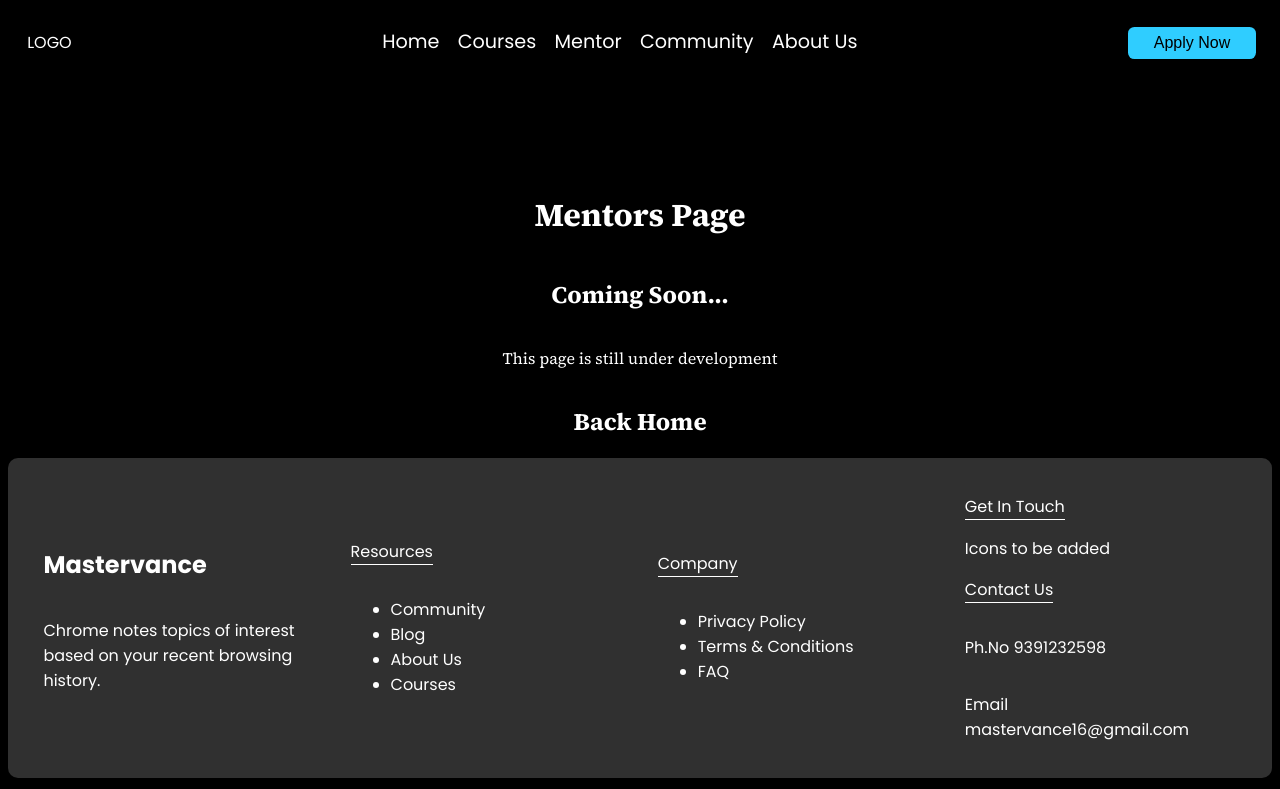
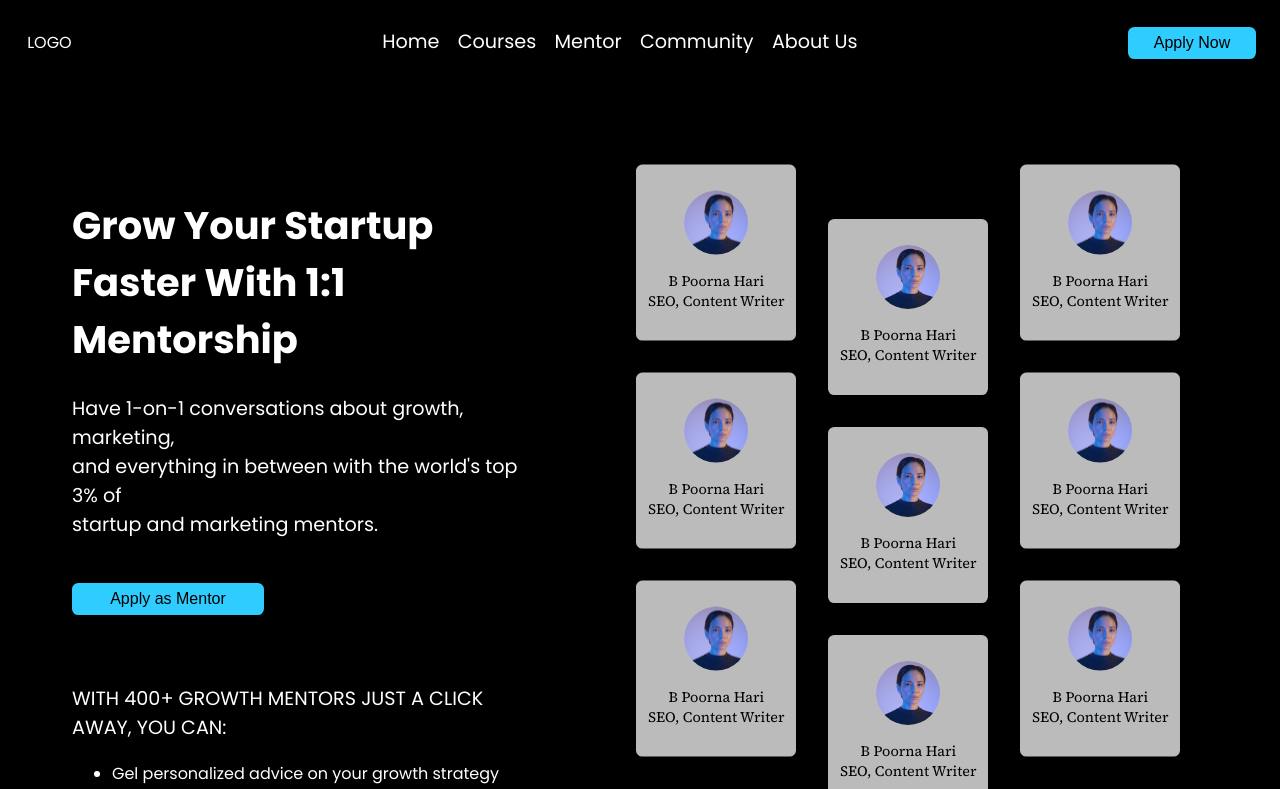
Before and after one commit to Gouripriya09/Future-Mastership, a React (Vite) app in the folder client/: page /mentor in a window 1280 px wide. Shown: the top 789 px of the page. Built offline with nearby package versions, Linux system fonts and the light colour scheme.

Commit message:
added animations to mentor page and finished mentor page outline

```diff
--- a/client/src/components/Course/style.css
+++ b/client/src/components/Course/style.css
@@ -5,9 +5,4 @@
   border-radius: 10px;
   margin: 1rem;
   background: rgb(198, 198, 198);
-  background: linear-gradient(
-    180deg,
-    rgba(198, 198, 198, 1) 85%,
-    rgba(0, 0, 0, 0) 100%
-  );
 }
--- a/client/src/components/Development/UD.css
+++ b/client/src/components/Development/UD.css
@@ -4,4 +4,5 @@
   font-family: "Source Serif 4", serif;
   justify-content: center;
   align-items: center;
+  margin-bottom: 16vh;
 }
--- a/client/src/components/Footer/Footer.jsx
+++ b/client/src/components/Footer/Footer.jsx
@@ -1,9 +1,19 @@
 import React from "react";
 import "./Footer.css";
+import { motion } from "framer-motion";
+import { footerVariant } from "../../utils/helpers";
 
 const Footer = () => {
   return (
-    <div className="footer">
+    <motion.div
+      className="footer"
+      variants={footerVariant}
+      whileInView="animate"
+      initial="initial"
+      viewport={{
+        once: true,
+      }}
+    >
       <div className="fc fc1">
         <h2>Mastervance</h2>
         <p>
@@ -29,14 +39,12 @@ const Footer = () => {
       </div>
       <div className="fc fc4">
         <p className="ul">Get In Touch</p>
-        <div className="icons">
-          Icons to be added
-        </div>
+        <div className="icons">Icons to be added</div>
         <p className="ul">Contact Us</p>
         <p>Ph.No 9391232598</p>
         <p>Email mastervance16@gmail.com</p>
       </div>
-    </div>
+    </motion.div>
   );
 };
 
--- a/client/src/pages/Mentors/Mentor.css
+++ b/client/src/pages/Mentors/Mentor.css
@@ -1,6 +1,59 @@
-.mentor{
-    display: flex;
-    flex-direction: column;
-    align-items: center;
-    justify-content: center;
+.mentor-main {
+  display: flex;
+  height: fit-content;
+  justify-content: center;
+  margin-bottom: 20vh;
 }
+.ls-m {
+  min-width: 35%;
+  padding-left: 4rem;
+  /* border: 1px solid white; */
+}
+.rs-m {
+  min-width: 55%;
+  padding: 1rem;
+  /* border: 1px solid var(--primary); */
+}
+.ls-m h1 {
+  font-size: 2.4rem;
+}
+.ls-m p {
+  font-size: 1.2rem;
+}
+.apply-mentor {
+  min-width: 12rem;
+  min-height: 2rem;
+  padding: 0.4rem;
+}
+.col-m {
+  display: flex;
+  justify-content: center;
+}
+
+.card-m {
+  display: flex;
+  color: var(--dark);
+  flex-direction: column;
+  font-size: 0.9rem;
+  align-items: center;
+  transform: translateY(-2.4rem);
+  margin: 1rem;
+  justify-content: flex-start;
+  border-radius: 0.4rem;
+  background: var(--gray);
+  min-width: 10rem;
+  min-height: 11rem;
+}
+
+.mid {
+  transform: translateY(1rem);
+}
+
+.profile-pic {
+  border-radius: 1000000rem;
+  margin-bottom: 1rem;
+  margin-top: 1.6rem;
+  background-image: url("../../assets/profile.png");
+  min-width: 4rem;
+  min-height: 4rem;
+}
--- a/client/src/pages/Mentors/Mentor.jsx
+++ b/client/src/pages/Mentors/Mentor.jsx
@@ -1,13 +1,147 @@
 import React from "react";
-import UD from "../../components/Development/UD";
+// import UD from "../../components/Development/UD";
 import Navbar from "../../components/Navbar/Navbar";
+import "./Mentor.css";
 import Footer from "../../components/Footer/Footer";
+import { Variant2, fadeAnimationVariants } from "../../utils/helpers";
+import { motion } from "framer-motion";
 
 const Mentor = () => {
   return (
     <div className="mentor light">
       <Navbar></Navbar>
-      <UD name="Mentors" />
+      <div className="mentor-main">
+        <div className="ls-m">
+          <motion.h1
+            variants={Variant2}
+            initial="initial"
+            whileInView="animate"
+            custom={0}
+            viewport={{
+              once: true,
+            }}
+          >
+            Grow Your Startup
+            <br /> Faster With 1:1
+            <br /> Mentorship
+          </motion.h1>
+          <motion.p
+            variants={Variant2}
+            initial="initial"
+            whileInView="animate"
+            viewport={{
+              once: true,
+            }}
+            custom={1}
+          >
+            Have 1-on-1 conversations about growth, marketing,
+            <br /> and everything in between with the world's top 3% of
+            <br /> startup and marketing mentors.
+          </motion.p>
+          <br></br>
+          <motion.button
+            variants={Variant2}
+            initial="initial"
+            viewport={{
+              once: true,
+            }}
+            whileInView="animate"
+            custom={2}
+            className="apply-mentor"
+          >
+            Apply as Mentor
+          </motion.button>
+          <br></br>
+          <br />
+          <br />
+          <motion.p
+            custom={4}
+            variants={Variant2}
+            viewport={{
+              once: true,
+            }}
+            initial="initial"
+            whileInView="animate"
+          >
+            WITH 400+ GROWTH MENTORS JUST A CLICK AWAY, YOU CAN:
+          </motion.p>
+          <motion.ul
+            custom={5}
+            variants={Variant2}
+            viewport={{
+              once: true,
+            }}
+            initial="initial"
+            whileInView="animate"
+          >
+            <li>Gel personalized advice on your growth strategy</li>
+            <li>Gel personalized advice on your growth strategy</li>
+            <li>Gel personalized advice on your growth strategy</li>
+            <li>Gel personalized advice on your growth strategy</li>
+          </motion.ul>
+        </div>
+        <motion.div
+          className="rs-m"
+          variants={fadeAnimationVariants}
+          initial="initial"
+          whileInView="animate"
+          viewport={{
+            once: true,
+          }}
+        >
+          <div className="col-m f-ss">
+            <div className="card-m">
+              <span className="profile-pic" />
+              <span className="name-m">B Poorna Hari</span>
+              <span className="desig-m">SEO, Content Writer</span>
+            </div>
+            <div className="card-m mid">
+              <span className="profile-pic" />
+              <span className="name-m">B Poorna Hari</span>
+              <span className="desig-m">SEO, Content Writer</span>
+            </div>
+            <div className="card-m">
+              <span className="profile-pic" />
+              <span className="name-m">B Poorna Hari</span>
+              <span className="desig-m">SEO, Content Writer</span>
+            </div>
+          </div>
+          <div className="col-m f-ss">
+            <div className="card-m">
+              <span className="profile-pic" />
+              <span className="name-m">B Poorna Hari</span>
+              <span className="desig-m">SEO, Content Writer</span>
+            </div>
+            <div className="card-m mid">
+              <span className="profile-pic" />
+              <span className="name-m">B Poorna Hari</span>
+              <span className="desig-m">SEO, Content Writer</span>
+            </div>
+            <div className="card-m">
+              <span className="profile-pic" />
+              <span className="name-m">B Poorna Hari</span>
+              <span className="desig-m">SEO, Content Writer</span>
+            </div>
+          </div>
+          <div className="col-m f-ss">
+            <div className="card-m">
+              <span className="profile-pic" />
+              <span className="name-m">B Poorna Hari</span>
+              <span className="desig-m">SEO, Content Writer</span>
+            </div>
+            <div className="card-m mid">
+              <span className="profile-pic" />
+              <span className="name-m">B Poorna Hari</span>
+              <span className="desig-m">SEO, Content Writer</span>
+            </div>
+            <div className="card-m">
+              <span className="profile-pic" />
+              <span className="name-m">B Poorna Hari</span>
+              <span className="desig-m">SEO, Content Writer</span>
+            </div>
+          </div>
+        </motion.div>
+      </div>
       <Footer></Footer>
     </div>
   );
--- a/client/src/utils/helpers.js
+++ b/client/src/utils/helpers.js
@@ -1,10 +1,10 @@
 export const fadeAnimationVariants = {
   initial: {
-    opacity: 0,
-    y: 70,
+    opacity: 0.1,
+    y: 100,
   },
   animate: {
-    opacity: 100,
+    opacity: 1,
     y: 0,
     transition: {
       delay: 0.4,
@@ -12,3 +12,33 @@ export const fadeAnimationVariants = {
     },
   },
 };
+export const footerVariant = {
+  initial: {
+    opacity: 0,
+    x: -40,
+  },
+  animate: {
+    opacity: 1,
+    x: 0,
+    transition: {
+      delay: 0.2,
+      duration: 0.5,
+    },
+  },
+};
+
+export const Variant2 = {
+  initial: {
+    opacity: 0,
+    x: -40,
+  },
+  animate: (i) => ({
+    opacity: 1,
+    x: 0,
+    y: 0,
+    transition: {
+      delay: 0.2 * i,
+      duration: 0.5,
+    },
+  }),
+};
```
Also changed, not shown: client/src/assets/profile.png (added).
